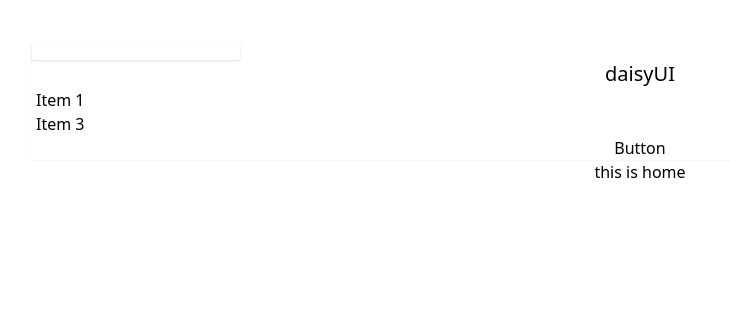
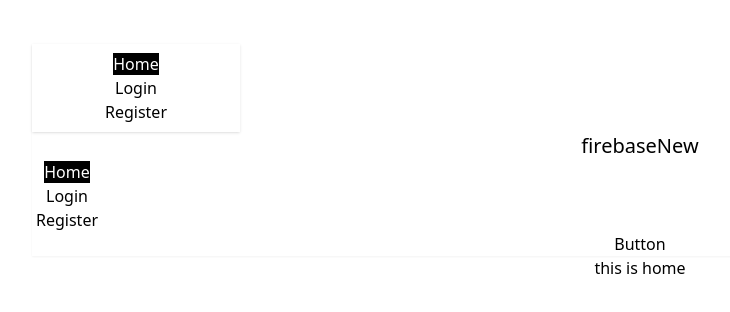
Before and after one commit to mahdi33-gk/firebaseNew, a React (Vite) app: page / in a window 1280 px wide. Shown: the top 312 px of the page, without its empty margins (0-730 px from the left). Built offline with nearby package versions, Linux system fonts and the light colour scheme.

Commit message:
navlink activation done

```diff
--- a/src/Navbar.jsx
+++ b/src/Navbar.jsx
@@ -7,7 +7,11 @@
     <>
       <li>
         <NavLink to={'/'}>Home</NavLink>
+      </li>
+      <li>
         <NavLink to={'/login'}>Login</NavLink>
+      </li>
+      <li>
         <NavLink to={'/register'}>Register</NavLink>
       </li>
 
@@ -38,18 +42,15 @@
           <ul
             tabIndex={0}
             className="menu menu-sm dropdown-content bg-base-100 rounded-box z-1 mt-3 w-52 p-2 shadow"
-          ></ul>
+          >
+            {links}
+          </ul>
         </div>
-        <a className="btn btn-ghost text-xl">daisyUI</a>
+        <a className="btn btn-ghost text-xl">firebaseNew</a>
       </div>
       <div className="navbar-center hidden lg:flex">
         <ul className="menu menu-horizontal px-1">
-          <li>
-            <a>Item 1</a>
-          </li>
-          <li>
-            <a>Item 3</a>
-          </li>
+          {links}
         </ul>
       </div>
       <div className="navbar-end">
--- a/src/index.css
+++ b/src/index.css
@@ -1,3 +1,8 @@
 @tailwind base;
 @tailwind components;
 @tailwind utilities;
+
+.active{
+    background: black;
+    color: white;
+}
```
